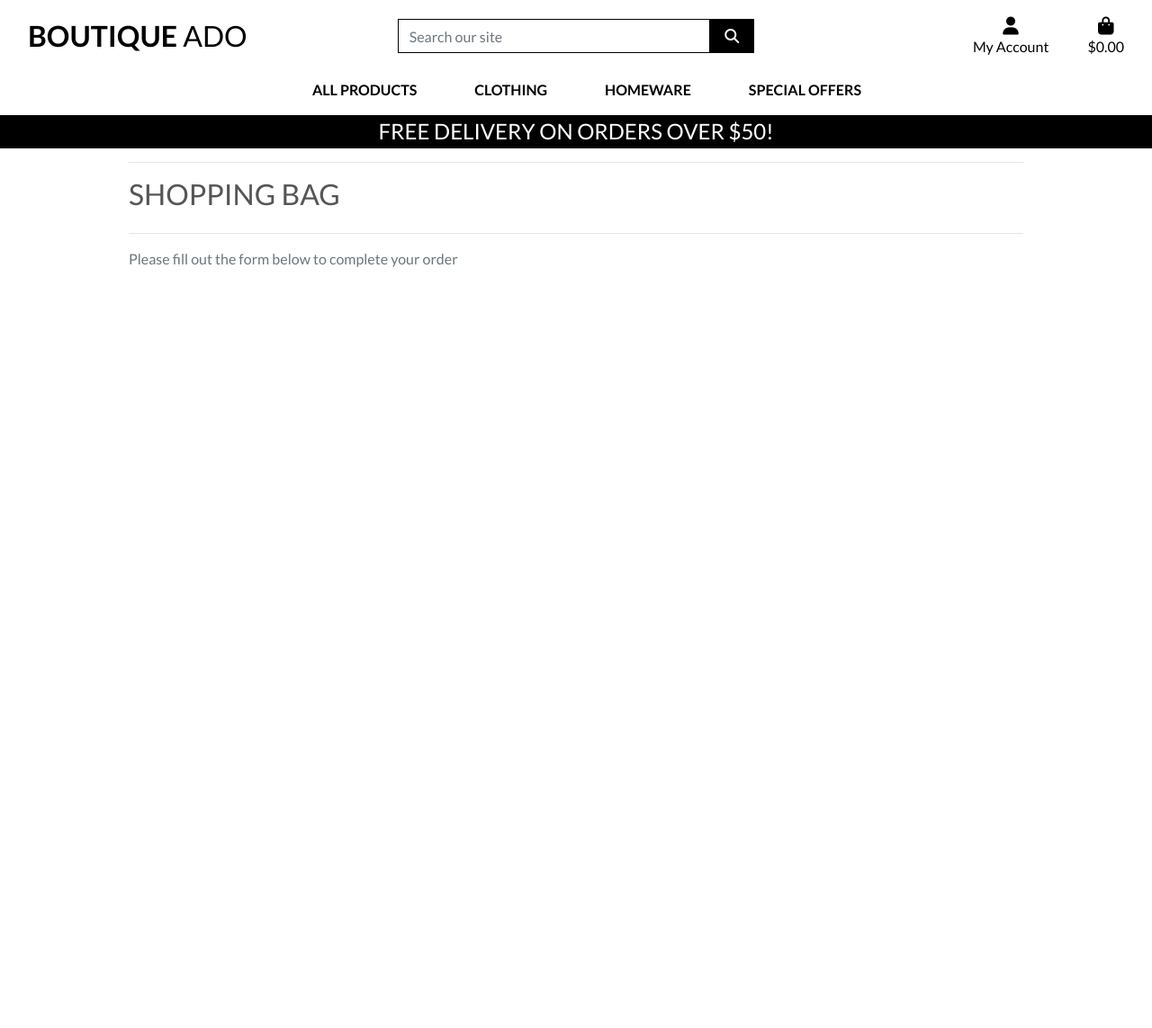
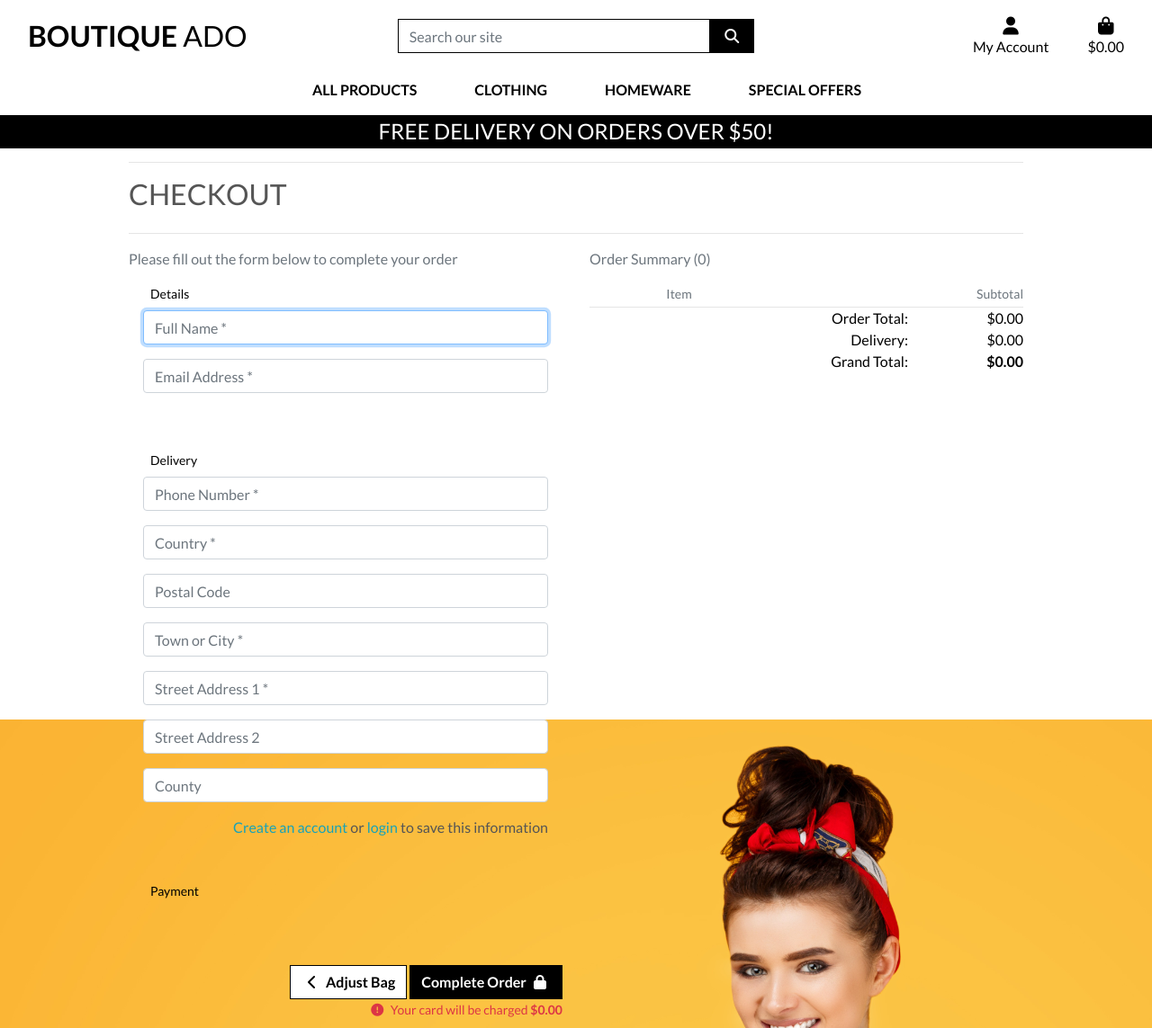
Before and after one commit to tildeholmqvist/boutique_ado_v1, a Django app: template checkout/templates/checkout/checkout.html in a window 1280 px wide. Shown: the whole page at 90% size. Before the commit the page ends 297 px from the top, so only its background shows below. Run offline with Django 3.2, Linux system fonts and the light colour scheme; the template is opened without the code that fills it: values that come from a table or form of the project are taken from there, others are empty; parts of the project's set-up code (start-up, migrations or seed data) failed here and were passed over; some libraries are stand-ins or nearby versions.

Commit message:
creating the checkout html template

```diff
--- a/checkout/templates/checkout/checkout.html
+++ b/checkout/templates/checkout/checkout.html
@@ -1,7 +1,9 @@
 {% extends "base.html" %}
 {% load static %}
+{% load bag_tools %}
 
 {% block extra_css %}
+    <link rel="stylesheet" href="{% static 'checkout/css/checkout.css' %}">
 {% endblock %}
 
 {% block page_header %}
@@ -18,15 +20,117 @@
         <div class="row">
             <div class="col">
                 <hr>
-                <h2 class="logo-font mb-4">Shopping Bag</h2>
+                <h2 class="logo-font mb-4">Checkout</h2>
                 <hr>
             </div>
         </div>
 
         <div class="row">
+            <div class="col-12 col-lg-6 order-lg-last mb-5">
+                <p class="text-muted">Order Summary ({{ product_count }})</p>
+                <div class="row">
+                    <div class="col-7 offset-2">
+                        <p class="mb-1 mt-0 small text-muted">Item</p>
+                    </div>
+                    <div class="col-3 text-right">
+                        <p class="mb-1 mt-0 small text-muted">Subtotal</p>
+                    </div>
+                </div>
+                {% for item in bag_items %}
+                    <div class="row">
+                        <div class="col-2 mb-1">
+                            <a href="{% url 'product_detail' item.product.id %}">
+                                {% if item.product.image %}
+                                    <img class="w-100" src="{{ item.product.image.url }}" alt="{{ product.name }}">
+                                {% else %}
+                                    <img class="w-100" src="{{ MEDIA_URL }}noimage.png" alt="{{ product.name }}">
+                                {% endif %}
+                            </a>
+                        </div>
+                        <div class="col-7">
+                            <p class="my-0"><strong>{{ item.product.name }}</strong></p>
+                            <p class="my-0 small">Size: {% if item.product.has_sizes %}{{ item.size|upper }}{% else %}N/A{% endif %}</p>
+                            <p class="my-0 small text-muted">Qty: {{ item.quantity }}</p>
+                        </div>
+                        <div class="col-3 text-right">
+                            <p class="my-0 small text-muted">${{ item.product.price | calc_subtotal:item.quantity }}</p>
+                        </div>
+                    </div>
+                {% endfor %}
+                <hr class="my-0">
+                <div class="row text-black text-right">
+                    <div class="col-7 offset-2">
+                        <p class="my-0">Order Total:</p>
+                        <p class="my-0">Delivery:</p>
+                        <p class="my-0">Grand Total:</p>
+                    </div>
+                    <div class="col-3">
+                        <p class="my-0">${{ total | floatformat:2 }}</p>
+                        <p class="my-0">${{ delivery | floatformat:2 }}</p>
+                        <p class="my-0"><strong>${{ grand_total | floatformat:2 }}</strong></p>
+                    </div>
+                </div>
+            </div>
             <div class="col-12 col-lg-6">
-                <p class="text-muted">Please fill out the form below to complete your order
-                </p>
+                <p class="text-muted">Please fill out the form below to complete your order</p>
+                <form action="{% url 'checkout' %}" method="POST" id="payment-form">
+                    {% csrf_token %}
+                    <fieldset class="rounded px-3 mb-5">
+                        <legend class="fieldset-label small text-black px-2 w-auto">Details</legend>
+                        {{ order_form.full_name | as_crispy_field }}
+                        {{ order_form.email | as_crispy_field }}
+                    </fieldset>
+                    <fieldset class="rounded px-3 mb-5">
+                        <legend class="fieldset-label small text-black px-2 w-auto">Delivery</legend>
+                        {{ order_form.phone_number | as_crispy_field }}
+                        {{ order_form.country | as_crispy_field }}
+                        {{ order_form.postcode | as_crispy_field }}
+                        {{ order_form.town_or_city | as_crispy_field }}
+                        {{ order_form.street_address1 | as_crispy_field }}
+                        {{ order_form.street_address2 | as_crispy_field }}
+                        {{ order_form.county | as_crispy_field }}
+                        <div class="form-check form-check-inline float-right mr-0">
+							{% if user.is_authenticated %}
+								<label class="form-check-label" for="id-save-info">Save this delivery information to my profile</label>
+                                <input class="form-check-input ml-2 mr-0" type="checkbox" id="id-save-info" name="save-info" checked>
+							{% else %}
+								<label class="form-check-label" for="id-save-info">
+                                    <a class="text-info" href="{% url 'account_signup' %}">Create an account</a> or
+                                    <a class="text-info" href="{% url 'account_login' %}">login</a> to save this information
+                                </label>
+							{% endif %}
+						</div>
+                    </fieldset>
+                    <fieldset class="px-3">
+                        <legend class="fieldset-label small text-black px-2 w-auto">Payment</legend>
+                        <!-- A Stripe card element will go here -->
+                        <div class="mb-3" id="card-element"></div>
+
+                        <!-- Used to display form errors -->
+                        <div class="mb-3 text-danger" id="card-errors" role="alert"></div>
+                    </fieldset>
+
+                    <div class="submit-button text-right mt-5 mb-2">
+						<a href="{% url 'view_bag' %}" class="btn btn-outline-black rounded-0">
+							<span class="icon">
+								<i class="fas fa-chevron-left"></i>
+							</span>
+							<span class="font-weight-bold">Adjust Bag</span>
+						</a>
+						<button id="submit-button" class="btn btn-black rounded-0">
+							<span class="font-weight-bold">Complete Order</span>
+							<span class="icon">
+								<i class="fas fa-lock"></i>
+							</span>
+						</button>
+						<p class="small text-danger my-0">
+							<span class="icon">
+								<i class="fas fa-exclamation-circle"></i>
+							</span>
+							<span>Your card will be charged <strong>${{ grand_total|floatformat:2 }}</strong></span>
+						</p>
+					</div>
+                </form>
             </div>
         </div>
     </div>
```
